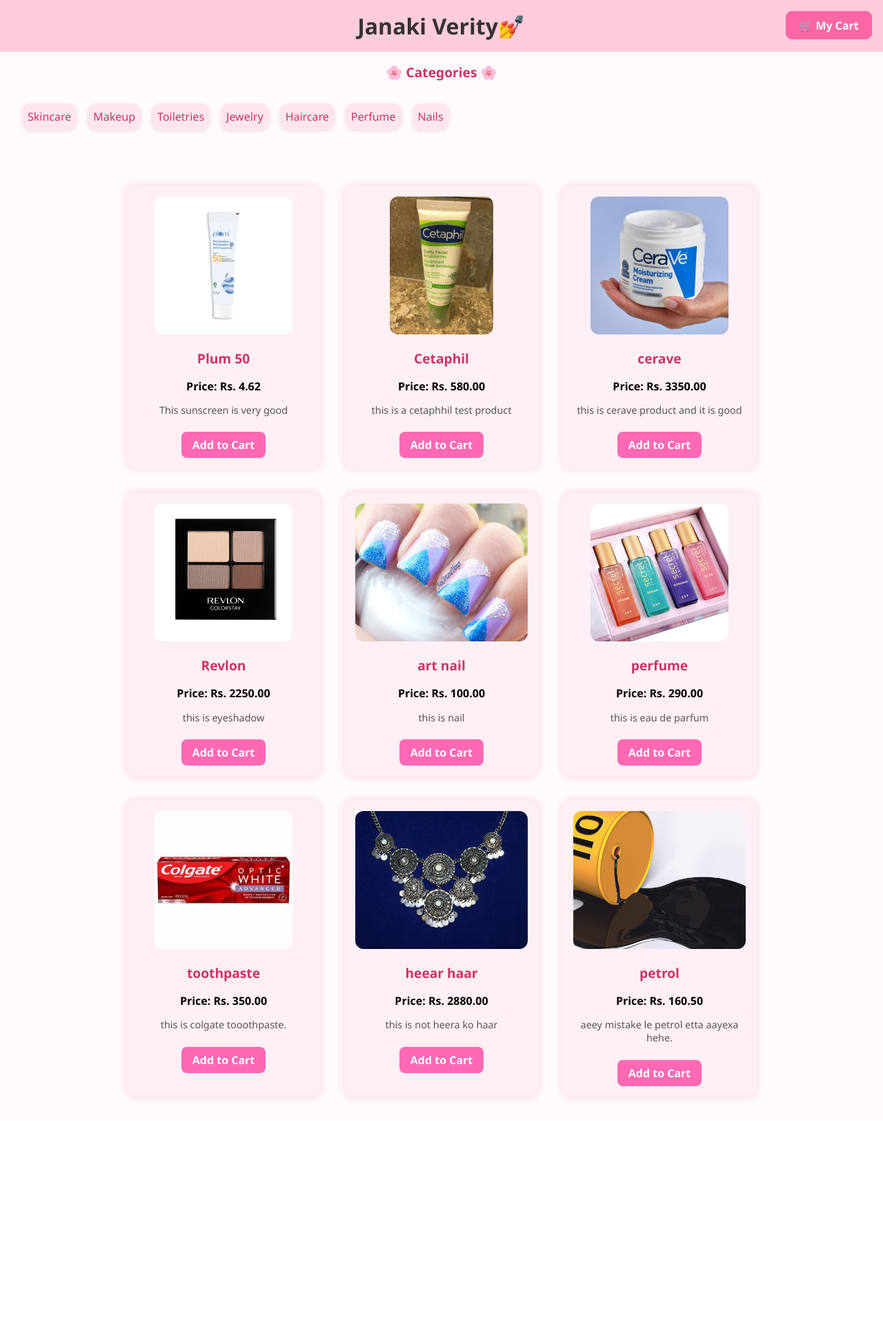
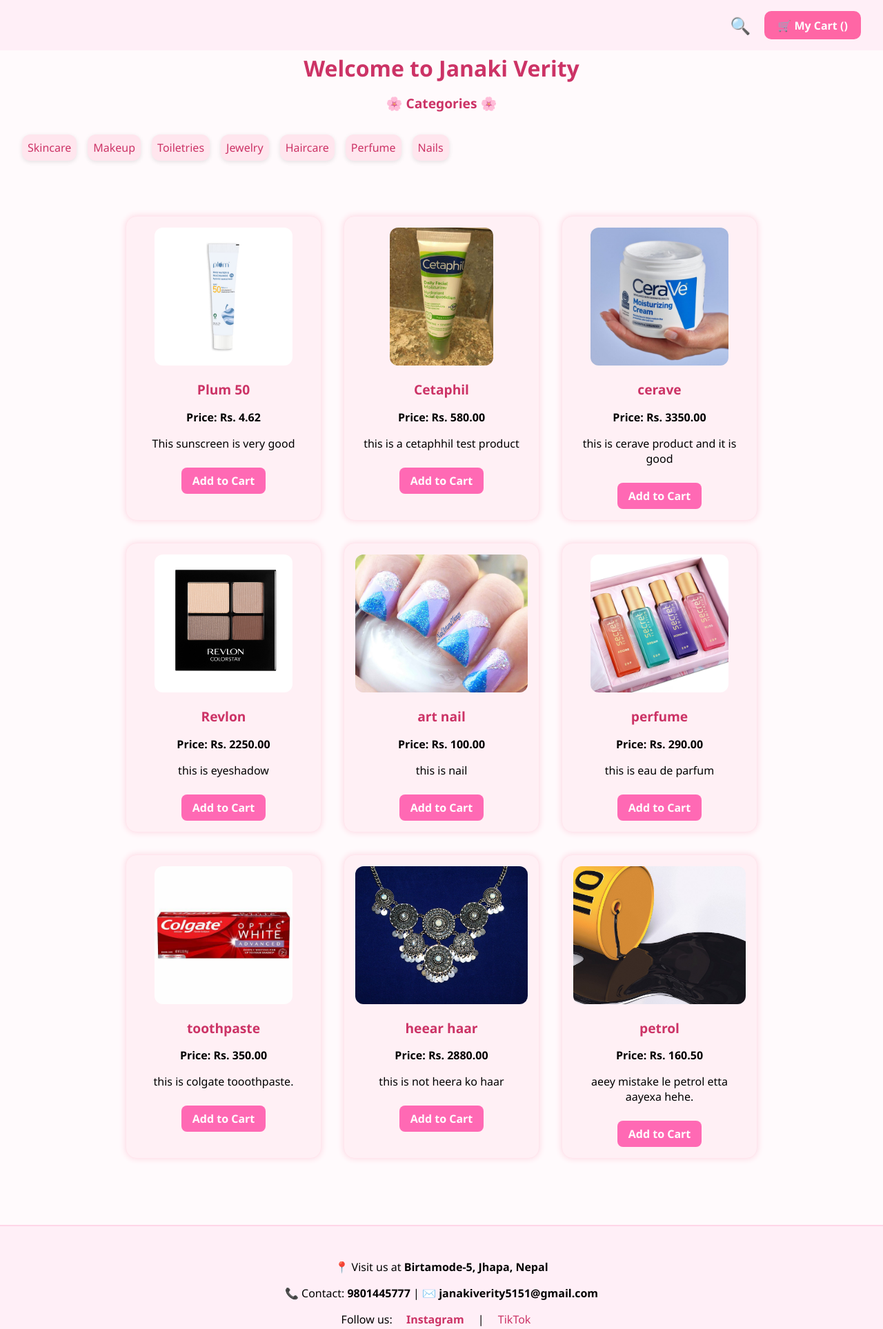
Before and after one commit to bratAR/janaki, a Django app: page / in a window 1280 px wide. Shown: the top 1927 px of the page at 69% size. Before the commit the page ends 1596 px from the top, so only its background shows below. Run offline with Django 5.2, Linux system fonts and the light colour scheme; data comes from the database, SQL or seed files in the repository; both versions use the stored data as it was after the commit.

Commit message:
maps thapey ani k k thapey vney ni bouut ani contacu us ni thapey

```diff
--- a/store/templates/store/base.html
+++ b/store/templates/store/base.html
@@ -37,6 +37,9 @@
 
             </div>
         </nav>
+        <div style="text-align: center; padding: 2rem;">
+            <h1>Welcome to Janaki Verity</h1>
+            <p>Your one-stop shop for high-quality and affordable cosmetics.</p>
     </header>
     <main>
         {% block content %}
--- a/store/templates/store/home.html
+++ b/store/templates/store/home.html
@@ -1,6 +1,9 @@
 <!DOCTYPE html>
-<html>
+<html lang="en">
+
 <head>
+    <meta charset="UTF-8">
+    <meta name="viewport" content="width=device-width, initial-scale=1.0">
     <title>Janaki Verity</title>
     <style>
         body {
@@ -9,14 +12,116 @@
             margin: 0;
             padding: 0;
         }
+
+        /* First Navbar */
+        .navbar {
+            background-color: #ffeff7;
+            padding: 1rem 2rem;
+            display: flex;
+            justify-content: space-between;
+            align-items: center;
+            border-bottom: 2px solid #ffd6e8;
+            position: relative;
+            z-index: 10;
+        }
+
+        .navbar-brand {
+            font-weight: bold;
+            font-size: 1.2rem;
+            color: #cc3366;
+        }
+
+        .nav-links {
+            display: flex;
+            gap: 1rem;
+            flex-wrap: wrap;
+            align-items: center;
+        }
+
+        .nav-links a {
+            color: #cc3366;
+            text-decoration: none;
+            font-weight: bold;
+        }
+
+        .nav-links a:hover {
+            text-decoration: underline;
+        }
+
+        /* Second Navbar (Search & Cart) */
+        .cart-search-navbar {
+            display: flex;
+            justify-content: flex-end;
+            align-items: center;
+            background-color: #ffeff7;
+            padding: 1rem 2rem;
+            position: fixed;
+            top: 0;
+            right: 0;
+            width: 100%;
+            z-index: 1000;
+        }
+
+        /* Search Icon */
+        .search-container {
+            position: relative;
+            margin-right: 20px;
+        }
+
+        .search-icon {
+            font-size: 1.5rem;
+            color: #cc3366;
+            cursor: pointer;
+        }
+
+        /* Hidden Search Input */
+        .search-input {
+            position: absolute;
+            top: 0;
+            right: 0;
+            width: 0;
+            padding: 0.5rem;
+            border: 1px solid #ffb6c1;
+            border-radius: 6px;
+            outline: none;
+            font-size: 0.9rem;
+            transition: width 0.3s ease;
+            opacity: 0;
+        }
+
+        .search-input:focus {
+            opacity: 1;
+        }
+
+        .search-container.active .search-input {
+            width: 180px;
+            opacity: 1;
+        }
+
+        /* Cart Button */
+        .cart-link {
+            background-color: #ff66a5;
+            padding: 0.6rem 1.2rem;
+            border-radius: 10px;
+            color: white;
+            font-weight: bold;
+            text-decoration: none;
+        }
+
+        .cart-link:hover {
+            background-color: #ff1493;
+        }
+
+        /* Header */
         .header {
-            background-color: #ffccdd;
-            padding: 1rem;
             text-align: center;
             font-size: 2rem;
             font-weight: bold;
-            color: #333;
+            color: #cc3366;
+            margin: 1rem 0;
         }
+
+        /* Product and Category Styles */
         .container {
             padding: 2rem;
             display: flex;
@@ -24,7 +129,8 @@
             gap: 2rem;
             justify-content: center;
         }
-        .product, .category {
+
+        .product {
             border: 1px solid #ffe6ee;
             border-radius: 16px;
             background-color: #fff0f5;
@@ -32,7 +138,21 @@
             width: 250px;
             box-shadow: 0 0 10px #fcd6e1;
             text-align: center;
+            position: relative;
         }
+
+        .product img {
+            max-width: 100%;
+            height: 200px;
+            object-fit: cover;
+            border-radius: 12px;
+        }
+
+        h2 {
+            font-size: 1.2rem;
+            color: #cc3366;
+        }
+
         .btn-cart {
             display: inline-block;
             margin-top: 0.5rem;
@@ -44,59 +164,12 @@
             text-decoration: none;
             font-weight: bold;
         }
+
         .btn-cart:hover {
             background-color: #ff1493;
         }
-        .category img {
-            width: 100%;
-            height: 100px;
-            object-fit: cover;
-            border-radius: 8px;
-        }
-        img {
-            max-width: 100%;
-            height: 200px;
-            object-fit: cover;
-            border-radius: 12px;
-        }
-        h2 {
-            font-size: 1.2rem;
-            color: #cc3366;
-        }
-        p {
-            font-size: 0.9rem;
-            color: #555;
-        }
 
-        .category-row {
-    display: flex;
-    overflow-x: auto;
-    white-space: nowrap;
-    padding: 1rem 2rem;
-    gap: 1rem;
-    scrollbar-width: thin;
-    scrollbar-color: #ffccdd transparent;
-}
-
-.category-row::-webkit-scrollbar {
-    height: 8px;
-}
-.category-row::-webkit-scrollbar-thumb {
-    background-color: #ffccdd;
-    border-radius: 10px;
-}
-.category-row::-webkit-scrollbar-track {
-    background: transparent;
-}
-
-.category {
-    flex: 0 0 auto;
-    width: 200px;
-}
-
-
-    </style>
-    <style>
+        /* Categories */
         .category-row {
             display: flex;
             overflow-x: auto;
@@ -115,7 +188,7 @@
             text-decoration: none;
             color: #cc3366;
             transition: 0.3s ease;
-            box-shadow: 0 2px 6px rgba(0,0,0,0.1);
+            box-shadow: 0 2px 6px rgba(0, 0, 0, 0.1);
         }
 
         .category-btn:hover {
@@ -130,11 +203,62 @@
             border-radius: 8px;
             margin-bottom: 0.5rem;
         }
+
+        /* Footer */
+        .footer {
+            background-color: #ffeff7;
+            padding: 2rem;
+            text-align: center;
+            border-top: 2px solid #ffd6e8;
+            margin-top: 4rem;
+        }
+
+        .footer a {
+            color: #cc3366;
+            margin: 0 1rem;
+            text-decoration: none;
+        }
+
+        .footer a:hover {
+            text-decoration: underline;
+        }
+
+        iframe {
+            border: none;
+            margin-top: 1rem;
+            border-radius: 8px;
+        }
     </style>
+</head>
 
-</head>
 <body>
-    <div class="header">Janaki Verity💅</div>
+
+    <!-- First Navbar -->
+    <div class="navbar">
+        <div class="navbar-brand">Janaki Verity 💅</div>
+
+        <div class="nav-links">
+            <a href="{% url 'home' %}">Home</a>
+            <a href="{% url 'about' %}">About</a>
+            <a href="{% url 'contact' %}">Contact</a>
+            <a href="https://www.instagram.com/YOUR_USERNAME" target="_blank">Instagram</a>
+            <a href="https://www.tiktok.com/@YOUR_USERNAME" target="_blank">TikTok</a>
+        </div>
+    </div>
+
+    <!-- Second Navbar (Search & Cart) -->
+    <div class="cart-search-navbar">
+        <!-- Search Icon -->
+        <div class="search-container" onclick="toggleSearch()">
+            <span class="search-icon">🔍</span>
+            <input type="text" placeholder="Search..." class="search-input">
+        </div>
+
+        <!-- Cart Link -->
+        <a href="{% url 'cart' %}" class="cart-link">🛒 My Cart ({{ cart_item_count }})</a>
+    </div>
+
+    <div class="header">Welcome to Janaki Verity</div>
 
     <h2 style="text-align:center;">🌸 Categories 🌸</h2>
     <div class="category-row">
@@ -148,8 +272,6 @@
         {% endfor %}
     </div>
 
-
-    <h2 style="text-align:center;"></h2>
     <div class="container">
         {% for product in products %}
             <div class="product">
@@ -160,58 +282,85 @@
                 <strong>Price: Rs. {{ product.price }}</strong><br>
                 <p>{{ product.description|truncatechars:100 }}</p>
                 <a href="{% url 'add_to_cart' product.id %}" class="btn-cart">Add to Cart</a>
-                <a href="{% url 'cart' %}" class="btn" style="
-    position: absolute;
-    top: 1rem;
-    right: 1rem;
-    background-color: #ff66a5;
-    padding: 0.6rem 1.2rem;
-    border-radius: 10px;
-    color: white;
-    font-weight: bold;
-    text-decoration: none;
-">
-    🛒 My Cart
-</a>
-
             </div>
         {% endfor %}
     </div>
-</body>
 
+    <!-- Footer -->
+    <div class="footer">
+        <p>📍 Visit us at <b>Birtamode-5, Jhapa, Nepal</b></p>
+        <p>📞 Contact: <b>9801445777</b> | ✉️ <b>janakiverity5151@gmail.com</b></p>
+
+        <p>
+            Follow us:
+            <a href="https://www.instagram.com/YOUR_USERNAME" target="_blank"><b>Instagram</b></a> |
+            <a href="https://www.tiktok.com/@YOUR_USERNAME" target="_blank">TikTok</a>
+        </div>
+    </div>
+
+    <!-- Fixed Cart & Search Icons -->
+    <div class="cart-search-container">
+        <!-- Magnifying Glass (Search Icon) -->
+        <div class="search-container" onclick="toggleSearch()">
+            <span class="search-icon">🔍</span>
+            <input type="text" placeholder="Search..." class="search-input">
+        </div>
+
+        <!-- Cart Link -->
+        <a href="{% url 'cart' %}" class="cart-link">🛒 My Cart ({{ cart_item_count }})</a>
+    </div>
+
+    <div class="header">Welcome to Janaki Verity</div>
+
+    <h2 style="text-align:center;">🌸 Categories 🌸</h2>
+    <div class="category-row">
+        {% for category in categories %}
+            <a href="?category={{ category.id }}" class="category-btn">
+                {% if category.image %}
+                    <img src="{{ category.image.url }}" alt="{{ category.name }}">
+                {% endif %}
+                <span>{{ category.name }}</span>
+            </a>
+        {% endfor %}
+    </div>
+
+    <div class="container">
+        {% for product in products %}
+            <div class="product">
+                {% if product.image %}
+                    <img src="{{ product.image.url }}" alt="{{ product.name }}">
+                {% endif %}
+                <h2>{{ product.name }}</h2>
+                <strong>Price: Rs. {{ product.price }}</strong><br>
+                <p>{{ product.description|truncatechars:100 }}</p>
+                <a href="{% url 'add_to_cart' product.id %}" class="btn-cart">Add to Cart</a>
+            </div>
+        {% endfor %}
+    </div>
+
+    <!-- Footer -->
+    <div class="footer">
+        <p>📍 Visit us at <b>Birtamode-5, Jhapa, Nepal</b></p>
+        <p>📞 Contact: <b>9801445777</b> | ✉️ <b>janakiverity5151@gmail.com</b></p>
+
+        <p>
+            Follow us:
+            <a href="https://www.instagram.com/YOUR_USERNAME" target="_blank"><b>Instagram</b></a> |
+            <a href="https://www.tiktok.com/@YOUR_USERNAME" target="_blank"><b>TikTok</b></a>
+        </p>
+
+        <iframe
+            src="https://www.google.com/maps/embed?pb=..."
+            width="100%" height="250" allowfullscreen loading="lazy">
+        </iframe>
+    </div>
+
+    <!-- JavaScript -->
     <script>
-    function getCookie(name) {
-        let cookieValue = null;
-        if (document.cookie && document.cookie !== '') {
-            for (const cookie of document.cookie.split(';')) {
-                const [key, value] = cookie.trim().split('=');
-                if (key === name) {
-                    cookieValue = decodeURIComponent(value);
-                    break;
-                }
-            }
-        }
-        return cookieValue;
-    }
-
-    function addToCart(productId) {
-        fetch('/ajax/add-to-cart/', {
-            method: 'POST',
-            headers: {
-                'Content-Type': 'application/json',
-                'X-CSRFToken': getCookie('csrftoken')
-            },
-            body: JSON.stringify({ product_id: productId })
-        })
-        .then(response => response.json())
-        .then(data => {
-            if (data.success) {
-                document.getElementById('cart-count').textContent = data.cart_count;
-                // Optional: feedback to user
-                alert('✅ Added to cart!');
-            }
-        });
+        function toggleSearch() {
+            document.querySelector('.search-container').classList.toggle('active');
         }
     </script>
 
+</body>
 </html>
--- a/store/urls.py
+++ b/store/urls.py
@@ -12,6 +12,7 @@
     path('ajax/add-to-cart/', views.ajax_add_to_cart, name='ajax_add_to_cart'),
     path('ajax/update-cart/', views.ajax_update_cart, name='ajax_update_cart'),
     path('ajax/remove-from-cart/', views.ajax_remove_from_cart, name='ajax_remove_from_cart'),
-
+    path('about/', views.about_view, name='about'),
+    path('contact/', views.contact_view, name='contact'),
 
 ]
--- a/store/views.py
+++ b/store/views.py
@@ -183,3 +183,9 @@
 # Thank you page
 def thank_you_view(request):
     return render(request, 'thankyou.html')
+
+def about_view(request):
+    return render(request, 'store/about.html')
+
+def contact_view(request):
+    return render(request, 'store/contact.html')
```
Also changed, not shown: store/templates/store/about.html (added, +14 -0 lines), store/templates/store/contact.html (added, +27 -0 lines), db.sqlite3. Lines whose indentation alone changed are shown as unchanged.
